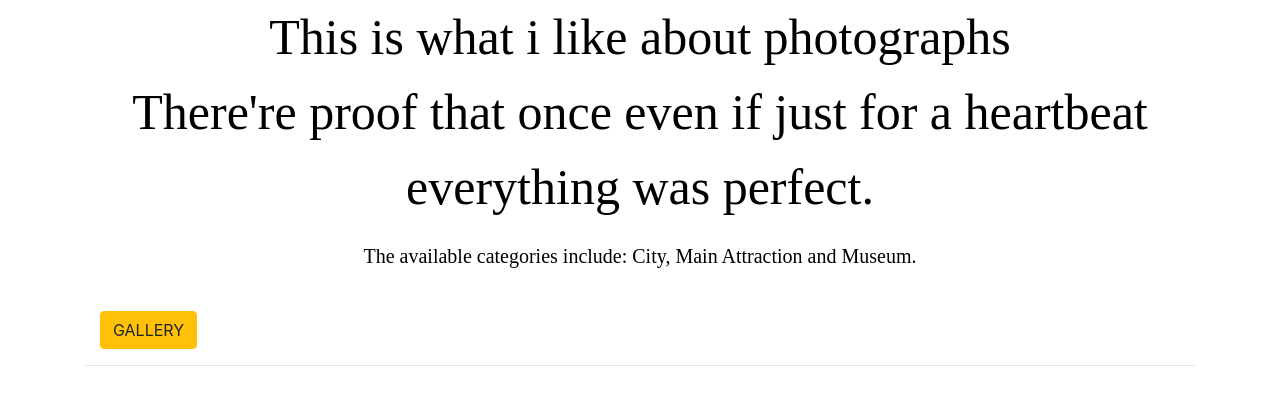
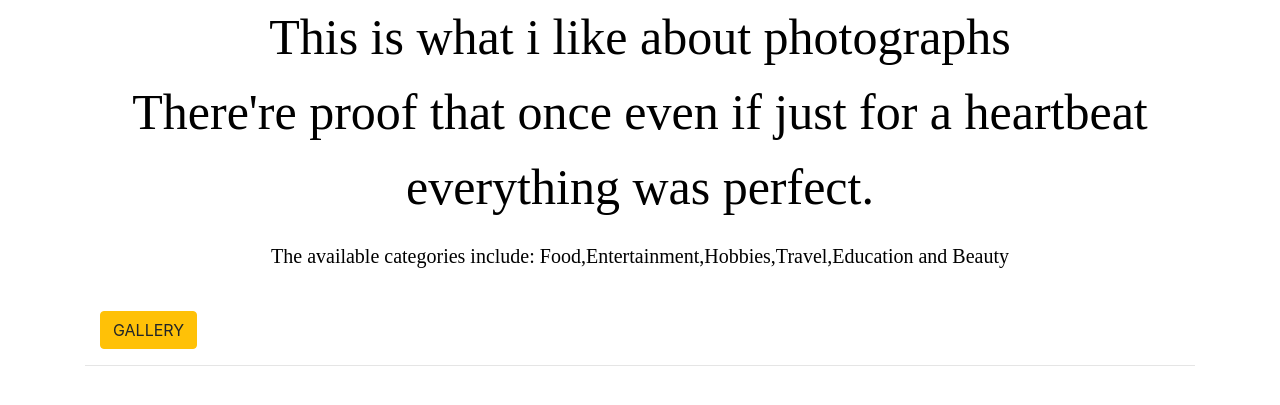
Before and after one commit to nancymukuiya14/my_gallery, a Django app: page / in a window 1280 px wide. Shown: the part 68-473 px from the top of the page. Run offline with Django 3.2, Linux system fonts and the light colour scheme; data that the repository does not hold is empty; some libraries are stand-ins or nearby versions.

Commit message:
modify my index.html

```diff
--- a/my_gallery/templates/mygallery/index.html
+++ b/my_gallery/templates/mygallery/index.html
@@ -11,7 +11,7 @@
     color: black;">This is what i like about photographs<br>There're proof that once even if just for a heartbeat<br>everything was perfect.</p>
     <p class="text-center ar" style="font-family: 'Josefin Slab', serif;
     color: black;
-    font-size: 20px;">The available categories include: City, Main Attraction and Museum.</p>
+    font-size: 20px;">The available categories include: Food,Entertainment,Hobbies,Travel,Education and Beauty</p>
 
       <br>
         <div class="row">
```
